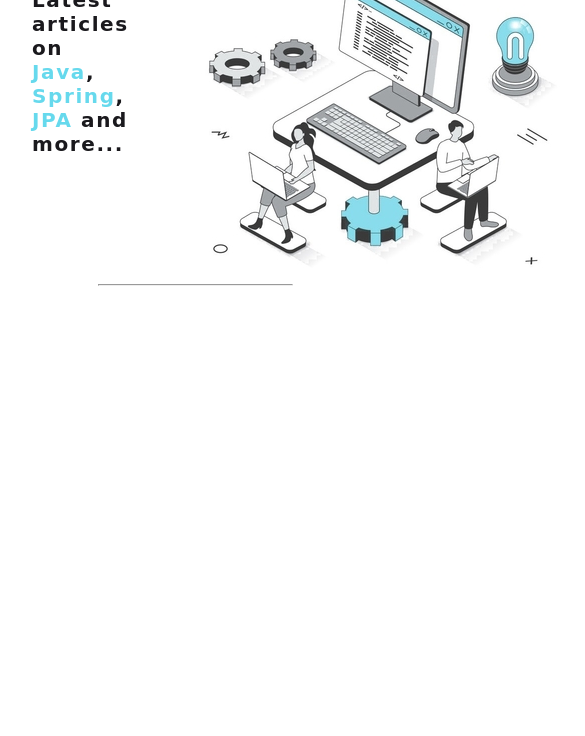
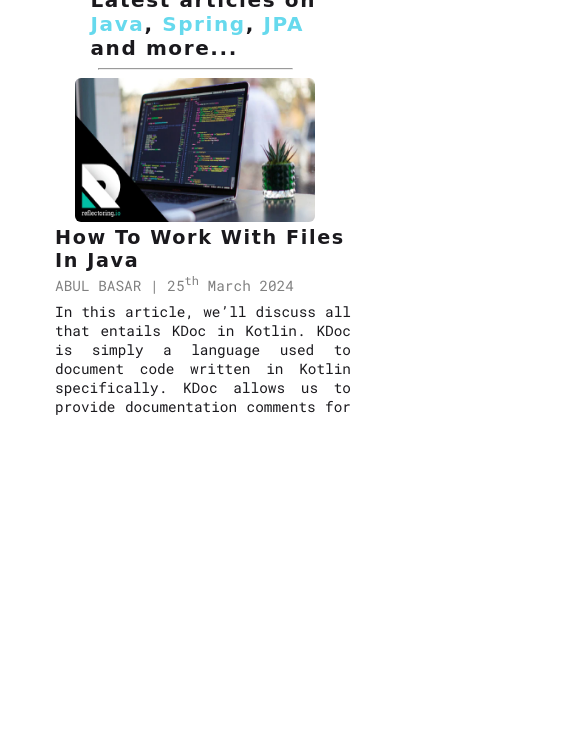
Before and after one commit to basharkhan6/basharkhan6.github.io, a plain HTML site: page blog.html in a window 390 px wide. Shown: the part 108-844 px from the top of the page, 585 px wide, since content can reach past the window. Drawn offline with Linux system fonts and the light colour scheme.

Commit message:
Blog Listing (WIP)

```diff
--- a/blog.html
+++ b/blog.html
@@ -36,7 +36,16 @@
 <hr style="width: 50%; margin-left: 25%; margin-top: 2%">
 
 <div class="blog-list-container">
-
+    <div class="list-item">
+        <div class="item-poster-area">
+            <img class="item-poster" src="img/blog/blog-poster.webp" alt="Blog Poster">
+        </div>
+        <div class="item-main">
+            <h3 class="item-title">How To Work With Files In Java</h3>
+            <div class="item-author">ABUL BASAR | 25<sup>th</sup> March 2024</div>
+            <p class="item-text">In this article, we’ll discuss all that entails KDoc in Kotlin. KDoc is simply a language used to document code written in Kotlin specifically. KDoc allows us to provide documentation comments for classes, functions, properties and other elements in our code. It’s the same as Javadoc which is used to document JAVA language. Essentially, KDoc combines syntax in Javadoc for the block tags and markdown for inline markup.</p>
+        </div>
+    </div>
 </div>
 
 </body>
--- a/css/blog.css
+++ b/css/blog.css
@@ -21,10 +21,11 @@ h1, h2, h3, h4, h5, h6 {
 .blog-banner {
     display: flex;
     justify-content: space-around;
+    align-items: center;
 }
 .blog-banner-txt {
     width: 40%;
-    font-size: 3.5rem;
+    font-size: 3rem;
 }
 .blog-banner-txt span {
     color: var(--primary-color);
@@ -34,14 +35,77 @@ h1, h2, h3, h4, h5, h6 {
 }
 
 .blog-list-container {
-
+    margin: 2% 10%;
+}
+.list-item {
+    display: flex;
+    justify-content: center;
+    cursor: pointer;
+}
+.item-poster {
+    width: 15rem;
+    height: 9rem;
+    border-radius: 6px;
+}
+.item-main {
+    padding-left: 1rem;
+    height: 9rem;   /* Same height with item-poster */
+    overflow: hidden;
+}
+.item-title {
+    font-size: 2rem;
+}
+.item-author {
+    color: gray;
+    margin-bottom: 1rem;
+}
+.item-text {
+    text-align: justify;
+    display: -webkit-box;
+    text-overflow: ellipsis;
+    -webkit-box-orient: vertical;
+    -webkit-line-clamp: 3;
 }
 
+@media (max-width: 1100px) {
+    .blog-banner-txt {
+        width: 60%;
+        font-size: 2rem;
+        padding-left: 2rem;
+    }
+
+    .item-title {
+        font-size: 1.2rem;
+    }
+    .item-author {
+        margin-bottom: 0.5rem;
+    }
+    .item-text {
+        -webkit-line-clamp: 4;
+    }
+}
 
 @media (max-width: 600px) {
+    .blog-side-banner {
+        display: none;
+    }
     .blog-banner-txt {
         width: 70%;
         font-size: 1.25rem;
         padding-left: 2rem;
     }
+
+    .list-item {
+        display: block;
+    }
+    .item-poster-area {
+        text-align: center;
+    }
+    .item-main {
+        font-size: 0.9rem;
+        height: 12rem;   /* Not the same height with item-poster */
+    }
+    .item-text {
+        -webkit-line-clamp: unset;
+    }
 }
```
Also changed, not shown: img/blog/blog-poster.webp (added).
